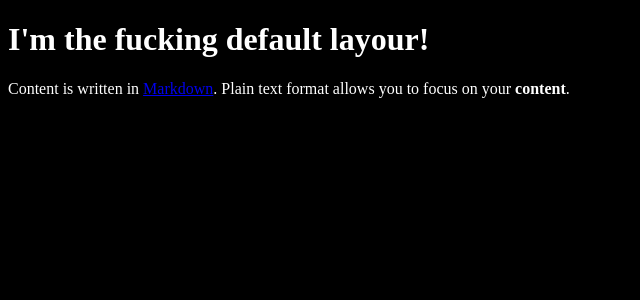
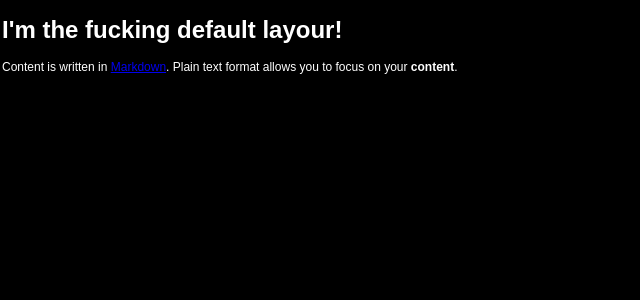
Before and after one commit to nick-belane/nick-belane.github.io, a Jekyll site: the page built from index.md, in a window 1280 px wide. Shown: the top 300 px of the page, without its empty margins (0-640 px from the left). Built offline with Jekyll 4.4.1, drawn with Linux system fonts in a browser that asks for light colours.

Commit message:
Update main.css

```diff
--- a/assets/css/main.css
+++ b/assets/css/main.css
@@ -1,4 +1,8 @@
 body {
-    background-color: #000;
-    color: #FFF;
+    color: #FFFFFF;
+    background-color: #000000;
+    margin: 2px;
+    padding: 0px;
+    font-size: 12px;
+    font-family: sans-serif
 }
```
